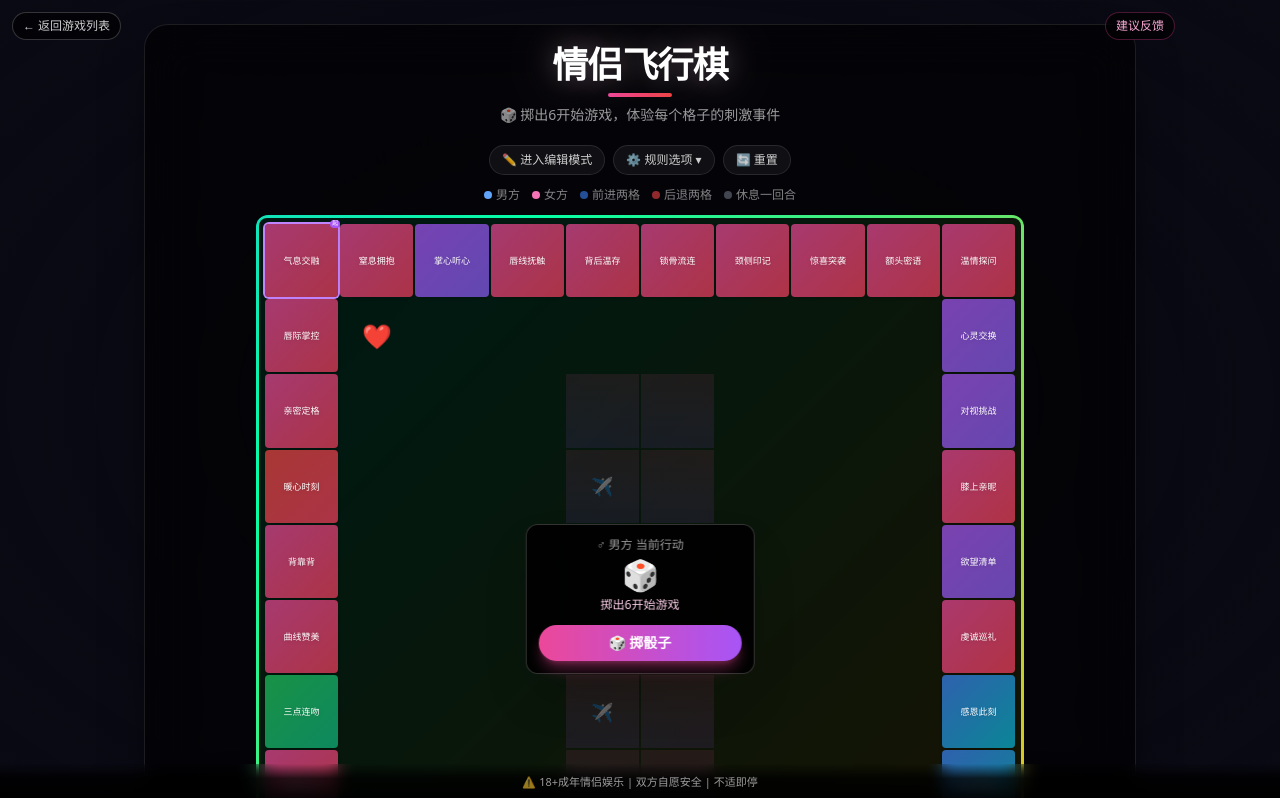
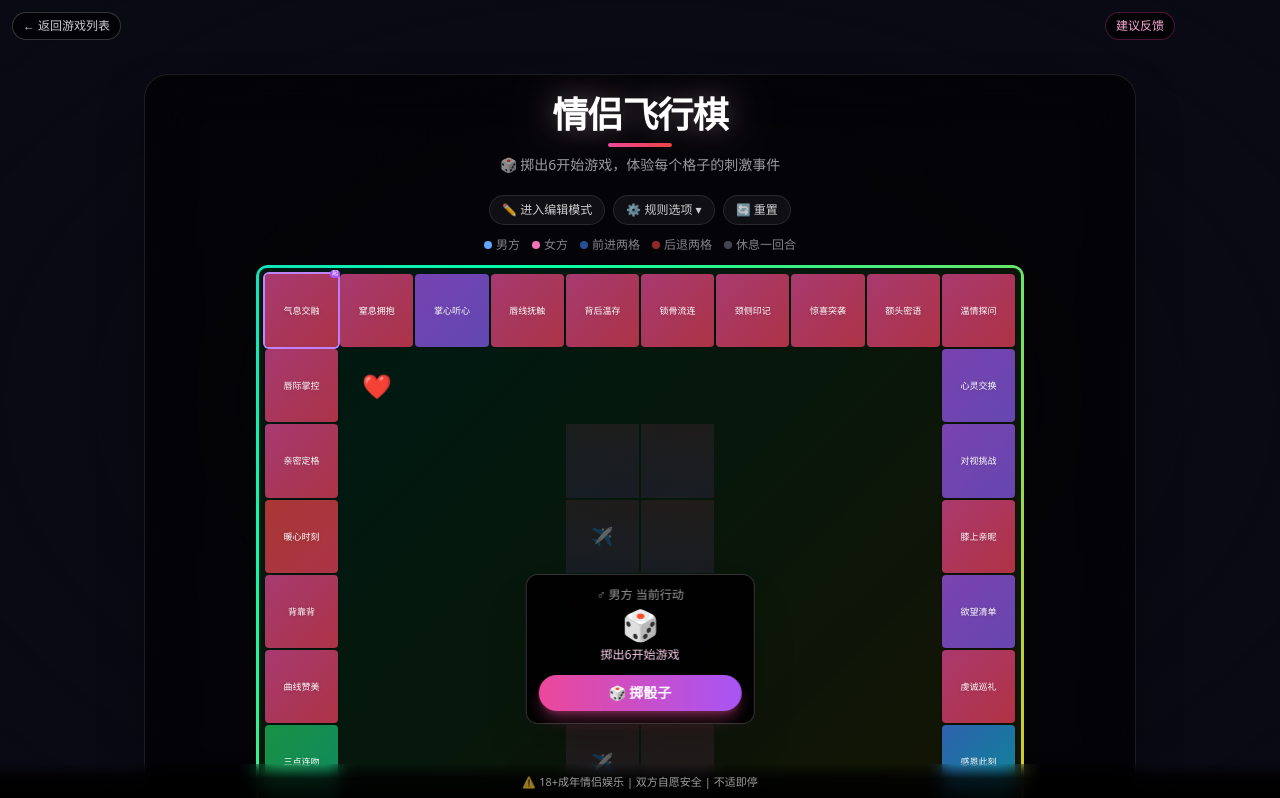
Before and after one commit to cnmgames/game, a Next.js app: page /flight in a window 1280 px wide. Shown: the top 798 px of the page. Built offline with nearby package versions, Linux system fonts and the light colour scheme.

Commit message:
Update page.tsx

```diff
--- a/app/flight/page.tsx
+++ b/app/flight/page.tsx
@@ -208,6 +208,7 @@ export default function FlightGame() {
   return (
     <>
       {/* 固定返回按钮 */}
+      <div style={{paddingTop: "50px"}}>
       <a href="/" className="fixed-return-btn" style={{position:"fixed",top:"max(12px,env(safe-area-inset-top))",left:"max(12px,env(safe-area-inset-left))",zIndex:9999,padding:"4px 10px",borderRadius:"9999px",border:"1px solid rgba(255,255,255,0.2)",background:"rgba(0,0,0,0.6)",color:"rgba(255,255,255,0.8)",fontSize:"12px",backdropFilter:"blur(10px)",WebkitBackdropFilter:"blur(10px)",whiteSpace:"nowrap",textDecoration:"none",lineHeight:"1.5"}}>← 返回游戏列表</a>
       <div className="bg-aurora" />
       <div className="relative z-10 mx-auto min-h-screen w-full max-w-5xl px-2 py-3 sm:px-4 sm:py-6">
@@ -333,6 +334,7 @@ export default function FlightGame() {
         </div>
       )}
       <GameFeedbackButton gameName="情侣飞行棋" />
+      </div>
     </>
   );
 }
```
